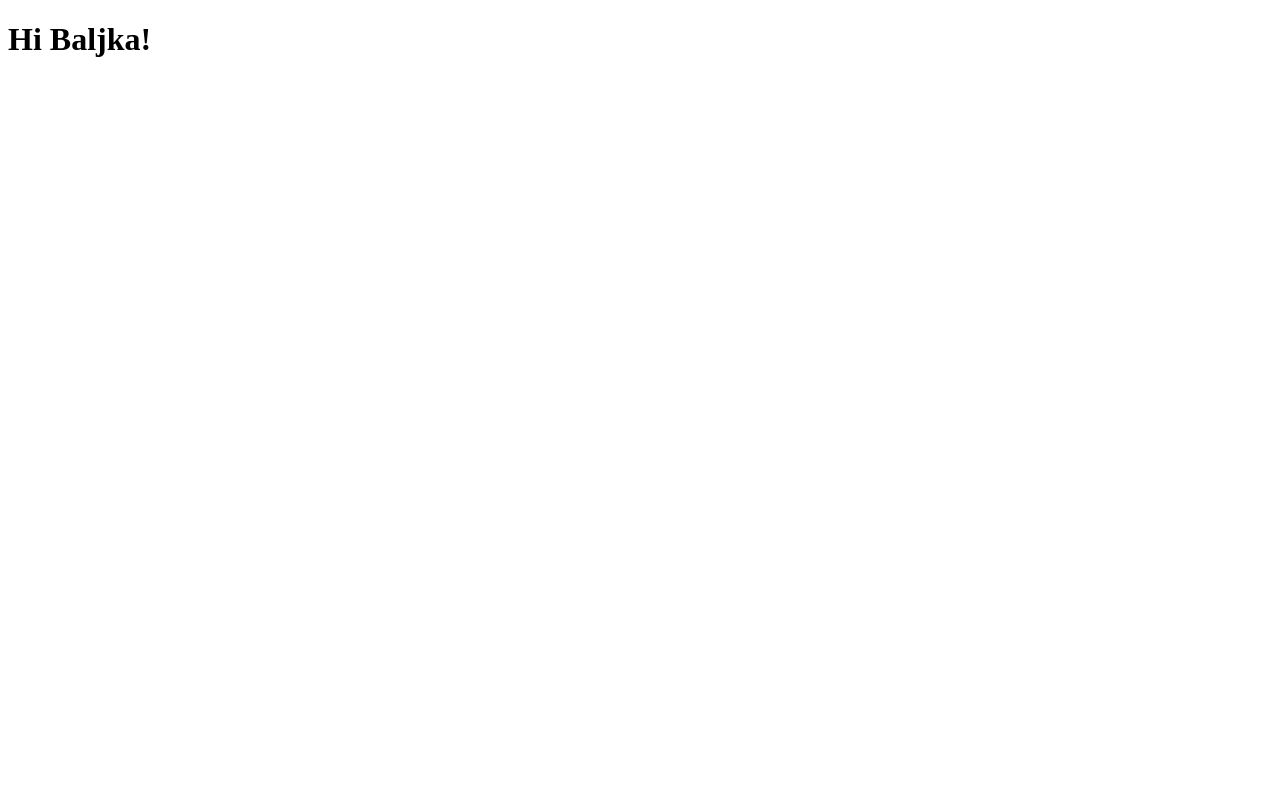
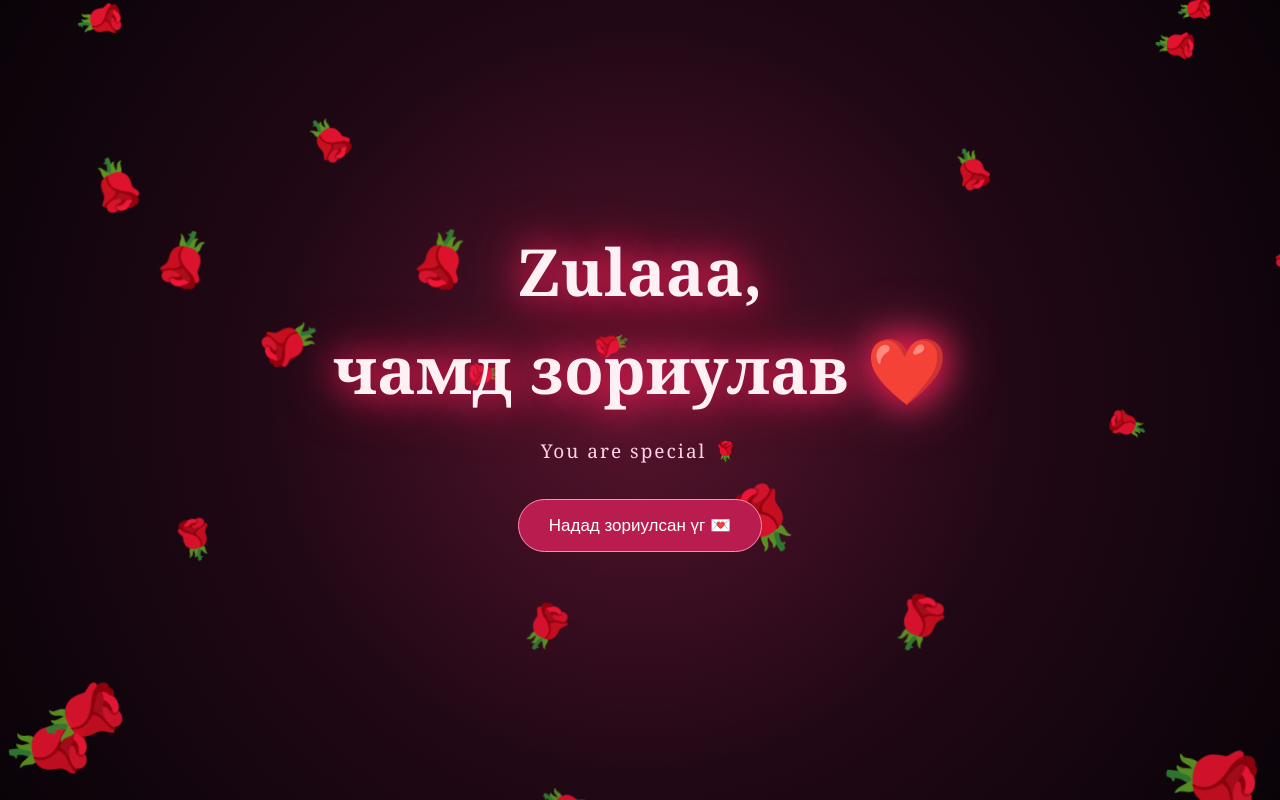
Before and after one commit to ggovio028-pixel/zuullll.mn, a plain HTML site: page index.html in a window 1280 px wide. Drawn offline with Linux system fonts and the light colour scheme.

Commit message:
zulaahan min aaahh

```diff
--- a/index.html
+++ b/index.html
@@ -1,9 +1,174 @@
+
 <!DOCTYPE html>
-<html>
+<html lang="mn">
 <head>
-    <title>Hi Baljka</title>
+<meta charset="UTF-8">
+<meta name="viewport" content="width=device-width, initial-scale=1.0">
+
+<title>For Zulaaa 🌹</title>
+
+<style>
+* {
+    margin: 0;
+    padding: 0;
+    box-sizing: border-box;
+}
+
+body {
+    width: 100%;
+    height: 100vh;
+    overflow: hidden;
+    background: radial-gradient(circle, #57142d, #210815, #090308);
+    display: flex;
+    justify-content: center;
+    align-items: center;
+    font-family: Georgia, serif;
+}
+
+.content {
+    text-align: center;
+    z-index: 10;
+    padding: 20px;
+    animation: appear 2s ease;
+}
+
+h1 {
+    color: #fff0f5;
+    font-size: clamp(30px, 7vw, 65px);
+    text-shadow: 0 0 15px #ff174f,
+                 0 0 35px #ff477e;
+    animation: glow 2s infinite alternate;
+    line-height: 1.5;
+}
+
+.subtitle {
+    color: #ffd3e1;
+    margin-top: 20px;
+    font-size: 19px;
+    letter-spacing: 2px;
+}
+
+.rose {
+    position: fixed;
+    top: -100px;
+    pointer-events: none;
+    z-index: 2;
+    animation: fall linear forwards;
+}
+
+@keyframes fall {
+    0% {
+        transform: translateY(-10vh) rotate(0deg) scale(.5);
+        opacity: 0;
+    }
+
+    15% {
+        opacity: 1;
+    }
+
+    100% {
+        transform: translateY(115vh) rotate(500deg) scale(1.3);
+        opacity: .9;
+    }
+}
+
+@keyframes glow {
+    from {
+        text-shadow: 0 0 10px #ff174f;
+    }
+    to {
+        text-shadow: 0 0 40px #ff174f,
+                     0 0 70px #ff477e;
+    }
+}
+
+@keyframes appear {
+    from {
+        opacity: 0;
+        transform: scale(.5);
+    }
+    to {
+        opacity: 1;
+        transform: scale(1);
+    }
+}
+
+button {
+    margin-top: 35px;
+    padding: 15px 30px;
+    border: 1px solid #ff8eaf;
+    border-radius: 30px;
+    background: #b91d50;
+    color: white;
+    font-size: 17px;
+    cursor: pointer;
+    transition: .3s;
+}
+
+button:hover {
+    transform: scale(1.1);
+    background: #ed3672;
+}
+
+#message {
+    color: #ffe0eb;
+    font-size: 20px;
+    margin-top: 25px;
+    line-height: 1.6;
+}
+
+</style>
 </head>
+
 <body>
-    <h1>Hi Baljka!</h1>
+
+<div class="content">
+
+    <h1>Zulaaa,<br>чамд зориулав ❤️</h1>
+
+    <p class="subtitle">
+        You are special 🌹
+    </p>
+
+    <button onclick="showMessage()">
+        Надад зориулсан үг 💌
+    </button>
+
+    <p id="message"></p>
+
+</div>
+
+<script>
+
+function makeRose() {
+    const rose = document.createElement("div");
+
+    rose.className = "rose";
+    rose.innerHTML = "🌹";
+
+    rose.style.left = Math.random() * 100 + "vw";
+
+    rose.style.fontSize =
+        (25 + Math.random() * 45) + "px";
+
+    rose.style.animationDuration =
+        (3 + Math.random() * 4) + "s";
+
+    document.body.appendChild(rose);
+
+    setTimeout(() => {
+        rose.remove();
+    }, 8000);
+}
+
+setInterval(makeRose, 180);
+
+function showMessage() {
+    document.getElementById("message").innerHTML =
+        "Энэ бүх сарнай зөвхөн чамд зориулагдсан юм шүү. ❤️🌹";
+}
+
+</script>
+
 </body>
 </html>
```
